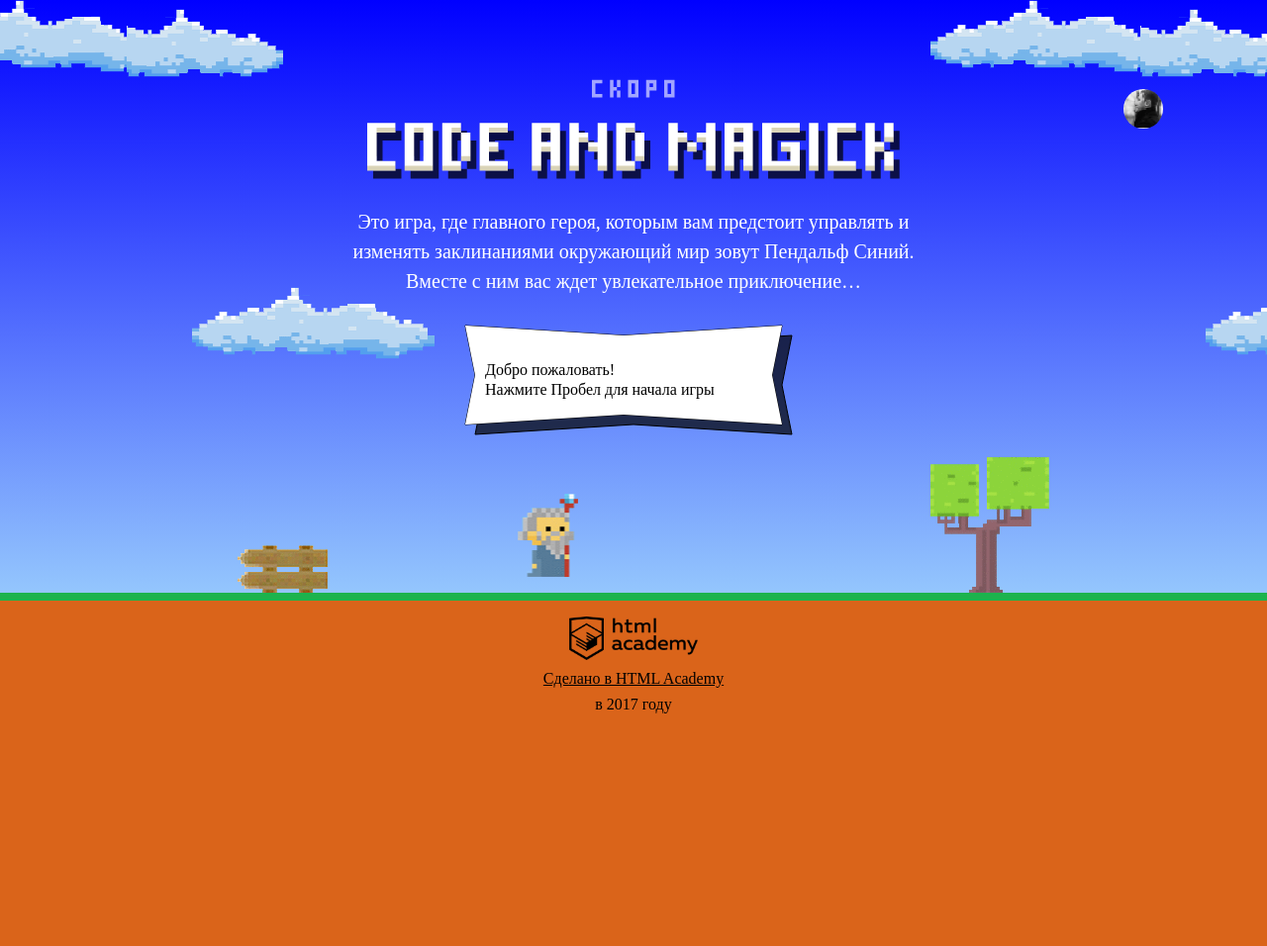
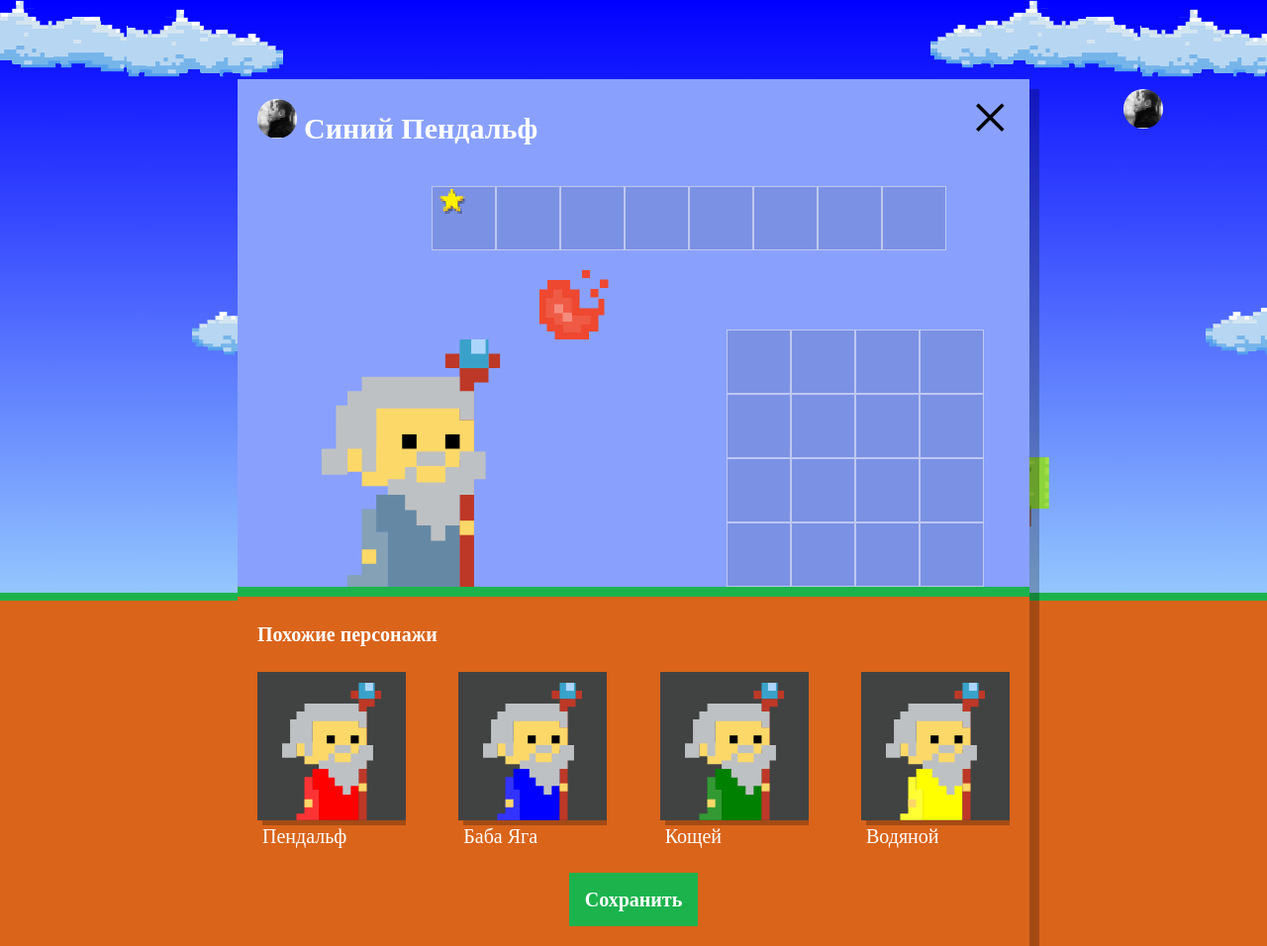
Before and after one commit to elizavetaArt/code-and-magic, a plain HTML site: page index.html in a window 1280 px wide. Shown: the whole page at 99% size. Before the commit the page ends 800 px from the top, so only its background shows below. Drawn offline with Linux system fonts and the light colour scheme; a web font is replaced by a local one.

Commit message:
first version of heroes

```diff
--- a/index.html
+++ b/index.html
@@ -177,5 +177,6 @@
 
         <script src="js/game.js"></script>
         <script src="js/index.js"></script>
+        <script src="js/setup.js"></script>
     </body>
 </html>
--- a/js/index.js
+++ b/js/index.js
@@ -7,6 +7,7 @@ let FONT_GAP = 15;
 let TEXT_WIDTH = 60;
 let BAR_HEIGHT = 30;
 let barWidth = CLOUD_WIDTH - GAP - TEXT_WIDTH - GAP;
+
 let renderCloud = function(ctx, x, y, color) {
     ctx.fillStyle = color;
     ctx.fillRect(x, y, CLOUD_WIDTH, CLOUD_HEIGHT);
--- /dev/null
+++ b/js/setup.js
@@ -0,0 +1,22 @@
+let userDialog = document.querySelector('.setup');
+userDialog.classList.remove('hidden');
+
+document.querySelector('.setup-similar').classList.remove('hidden');
+
+let wizards = [
+    { name: 'Пендальф', coatColor: 'red' },
+    { name: 'Баба Яга', coatColor: 'blue' },
+    { name: 'Кощей', coatColor: 'green' },
+    { name: 'Водяной', coatColor: 'yellow' }
+];
+
+let similarListElement = document.querySelector('.setup-similar-list');
+let similarWizardTemplate = document.querySelector('#similar-wizard-template')
+    .content.querySelector('.setup-similar-item');
+
+for (let i = 0; i < wizards.length; i++) {
+    let wizardElement = similarWizardTemplate.cloneNode(true);
+    wizardElement.querySelector('.setup-similar-label').textContent = wizards[i].name;
+    wizardElement.querySelector('.wizard-coat').style.fill = wizards[i].coatColor;
+    similarListElement.appendChild(wizardElement);
+}
```
